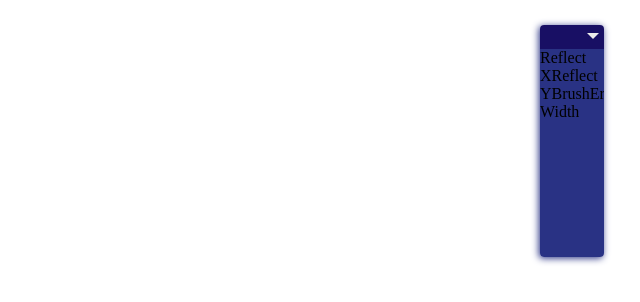
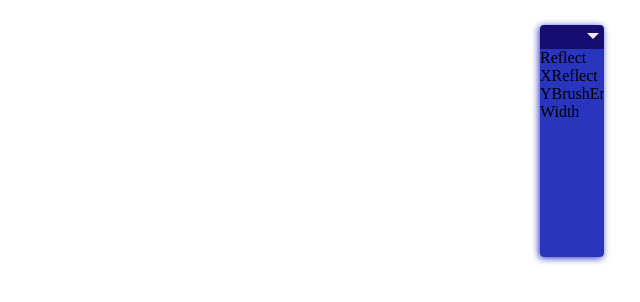
Before and after one commit to timmalstead/realchemy, a React app: page / in a window 1280 px wide. Shown: the top 302 px of the page, without its empty margins (640-1280 px from the left). Built offline with nearby package versions, Linux system fonts and the light colour scheme.

Commit message:
adds isElectron and streamlines colors

```diff
--- a/src/@types/objects.d.ts
+++ b/src/@types/objects.d.ts
@@ -25,9 +25,7 @@ export type componentOption = {
 export type colorPack = {
   main: string
   dark: string
-  text: string
-  contrastLight: string
-  contrastDark: string
+  light: string
 }
 
 export type colorDefs = {
@@ -35,6 +33,8 @@ export type colorDefs = {
   colorStops: string[]
 }
 
+export type supportedEnvironments = "Browser" | "Electron"
+
 export type positionParams = {
   isDragging: boolean
   origin: coords
--- a/src/Components/Toolbar/style.ts
+++ b/src/Components/Toolbar/style.ts
@@ -1,7 +1,7 @@
 import styled from "styled-components"
 import colorTheme from "../../constants/colors"
 
-const { main, dark, text } = colorTheme
+const { main, dark, light } = colorTheme
 
 export const Tools = styled.main`
   width: 4em;
@@ -30,7 +30,7 @@ export const CollapseArrow = styled.div`
   width: 0;
   border-left: 0.4em solid transparent;
   border-right: 0.4em solid transparent;
-  border-top: 0.4em solid ${text};
+  border-top: 0.4em solid ${light};
   transform: ${props => (props.isCollapsed ? "rotate(90deg)" : null)};
   transition: transform 0.25s linear;
   cursor: pointer;
--- a/src/constants/colors.ts
+++ b/src/constants/colors.ts
@@ -1,31 +1,30 @@
-import { colorPack, colorDefs } from "../@types/objects"
+import { colorPack, colorDefs, supportedEnvironments } from "../@types/objects"
+import isElectron from "./isElectron"
 
-const tempSwitch: string = "browser"
+const currentEnvironment: supportedEnvironments = isElectron
+  ? "Electron"
+  : "Browser"
+
+const colorHash: { [environment: string]: colorPack } = {
+  Electron: {
+    main: "#564f4f",
+    dark: "#2b2726",
+    light: "#d0c2c2",
+  },
+  Browser: {
+    main: "#2a35bd",
+    dark: "#170d71",
+    light: "#ebebeb",
+  },
+}
 
 const drawingColorDefaults: colorDefs = {
   solidColor: "#000",
-  colorStops: ["#000,#FFF"],
-}
-
-const colorHash: { [environment: string]: colorPack } = {
-  iOS: {
-    main: "red",
-    dark: "yellow",
-    text: "white",
-    contrastLight: "black",
-    contrastDark: "pink",
-  },
-  browser: {
-    main: "#293284",
-    dark: "#180f64",
-    text: "#ebebeb",
-    contrastLight: "black",
-    contrastDark: "pink",
-  },
+  colorStops: ["#000,#fff"],
 }
 
 const colorTheme: colorDefs & colorPack = {
-  ...colorHash[tempSwitch],
+  ...colorHash[currentEnvironment],
   ...drawingColorDefaults,
 }
 
--- /dev/null
+++ b/src/constants/isElectron.ts
@@ -0,0 +1,3 @@
+const isElectron: boolean = navigator.userAgent.includes("Electron")
+
+export default isElectron
--- a/webpack.config.js
+++ b/webpack.config.js
@@ -1,5 +1,4 @@
 //gotta figure out splitting for production better though
-
 const CompressionPlugin = require("compression-webpack-plugin")
 const zopfli = require("@gfx/zopfli")
 
```
